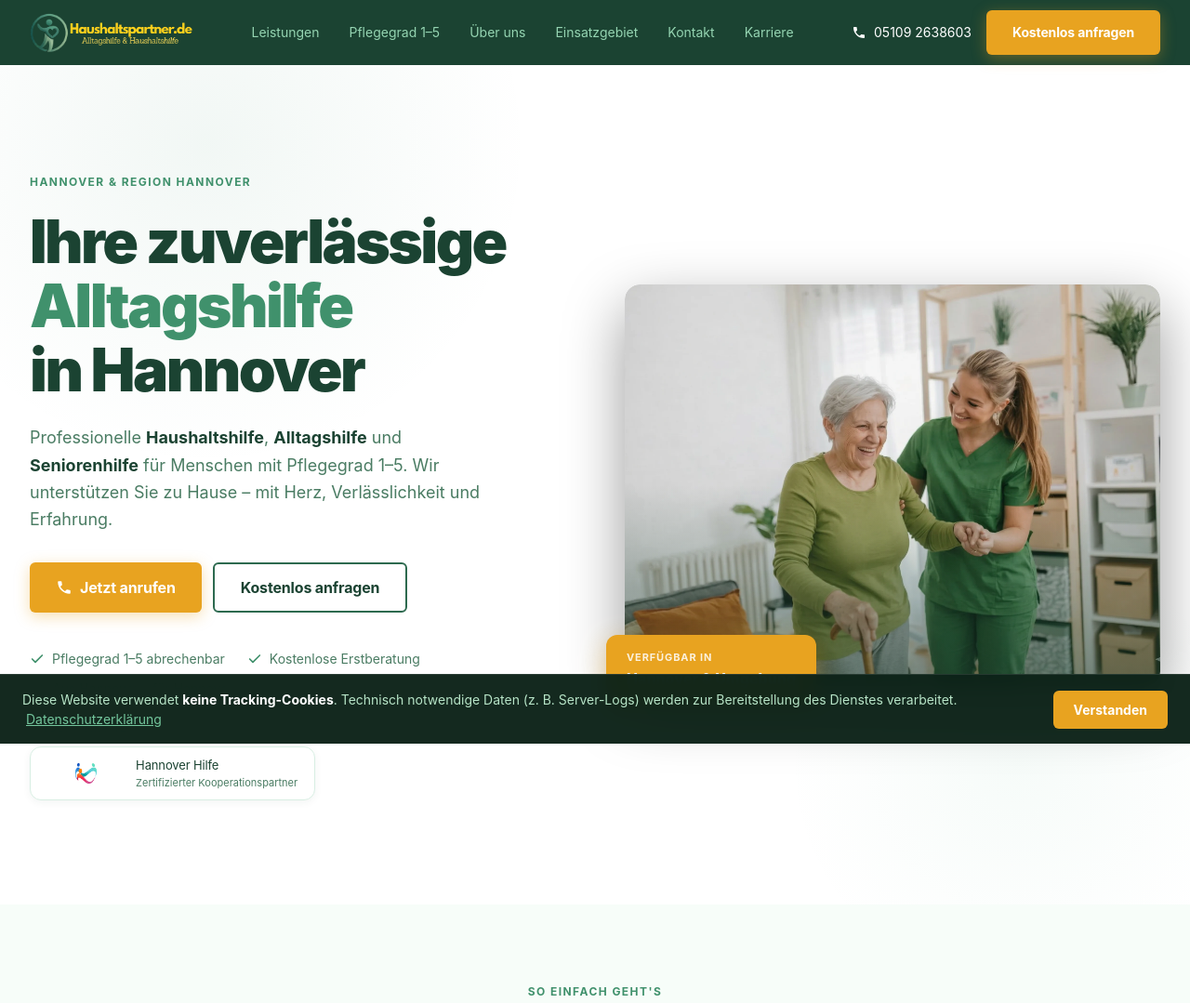
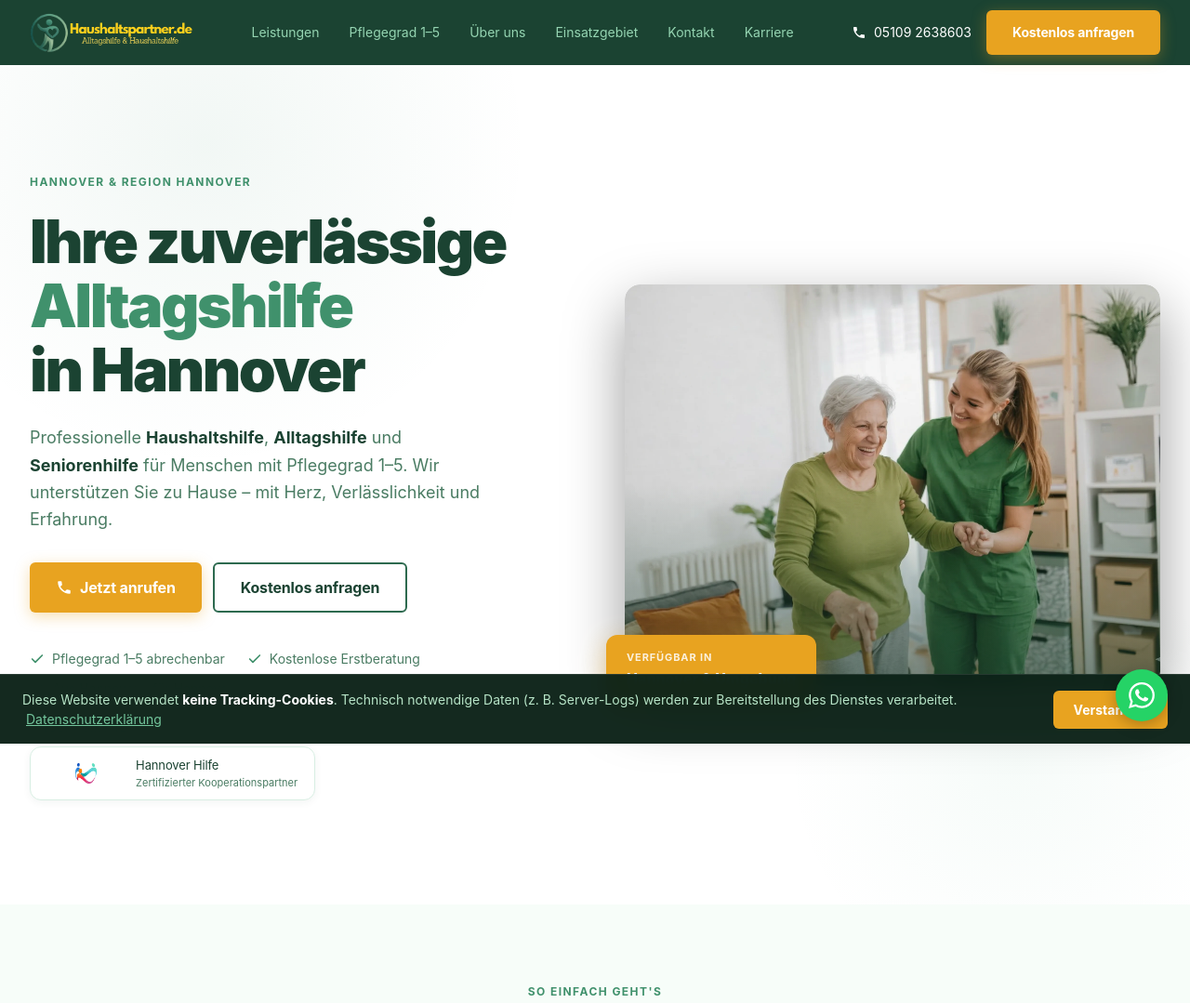
Before and after one commit to songvingo/Haushaltspartner.de, a plain HTML site: page index.html in a window 1280 px wide. Shown: the top 1079 px of the page at 93% size. Drawn offline with Linux system fonts and the light colour scheme.

Commit message:
Add WhatsApp floating button (bottom right)
Co-Authored-By: Claude Sonnet 4.6 <noreply@anthropic.com>

```diff
--- a/index.html
+++ b/index.html
@@ -1708,5 +1708,16 @@
   })();
 </script>
 
+<!-- WhatsApp Floating Button -->
+<a href="https://wa.me/4915569451192" target="_blank" rel="noopener noreferrer"
+   aria-label="Kontakt via WhatsApp"
+   style="position:fixed;bottom:24px;right:24px;z-index:9999;display:flex;align-items:center;justify-content:center;width:56px;height:56px;border-radius:50%;background:#25D366;box-shadow:0 4px 16px rgba(0,0,0,0.25);transition:transform 0.2s,box-shadow 0.2s;"
+   onmouseover="this.style.transform='scale(1.1)';this.style.boxShadow='0 6px 20px rgba(0,0,0,0.35)';"
+   onmouseout="this.style.transform='scale(1)';this.style.boxShadow='0 4px 16px rgba(0,0,0,0.25)';">
+  <svg xmlns="http://www.w3.org/2000/svg" width="28" height="28" viewBox="0 0 24 24" fill="white">
+    <path d="M17.472 14.382c-.297-.149-1.758-.867-2.03-.967-.273-.099-.471-.148-.67.15-.197.297-.767.966-.94 1.164-.173.199-.347.223-.644.075-.297-.15-1.255-.463-2.39-1.475-.883-.788-1.48-1.761-1.653-2.059-.173-.297-.018-.458.13-.606.134-.133.298-.347.446-.52.149-.174.198-.298.298-.497.099-.198.05-.371-.025-.52-.075-.149-.669-1.612-.916-2.207-.242-.579-.487-.5-.669-.51-.173-.008-.371-.01-.57-.01-.198 0-.52.074-.792.372-.272.297-1.04 1.016-1.04 2.479 0 1.462 1.065 2.875 1.213 3.074.149.198 2.096 3.2 5.077 4.487.709.306 1.262.489 1.694.625.712.227 1.36.195 1.871.118.571-.085 1.758-.719 2.006-1.413.248-.694.248-1.289.173-1.413-.074-.124-.272-.198-.57-.347m-5.421 7.403h-.004a9.87 9.87 0 01-5.031-1.378l-.361-.214-3.741.982.998-3.648-.235-.374a9.86 9.86 0 01-1.51-5.26c.001-5.45 4.436-9.884 9.888-9.884 2.64 0 5.122 1.03 6.988 2.898a9.825 9.825 0 012.893 6.994c-.003 5.45-4.437 9.884-9.885 9.884m8.413-18.297A11.815 11.815 0 0012.05 0C5.495 0 .16 5.335.157 11.892c0 2.096.547 4.142 1.588 5.945L.057 24l6.305-1.654a11.882 11.882 0 005.683 1.448h.005c6.554 0 11.89-5.335 11.893-11.893a11.821 11.821 0 00-3.48-8.413z"/>
+  </svg>
+</a>
+
 </body>
 </html>
```
